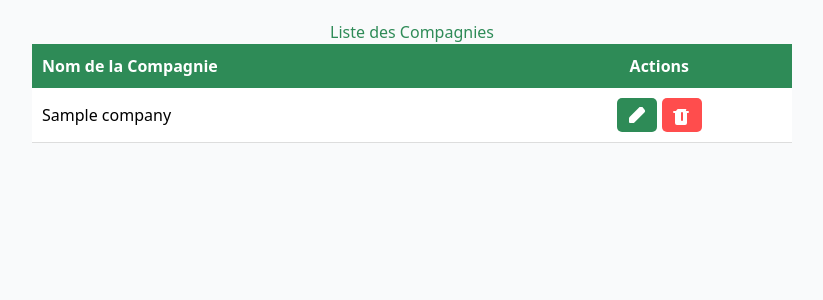
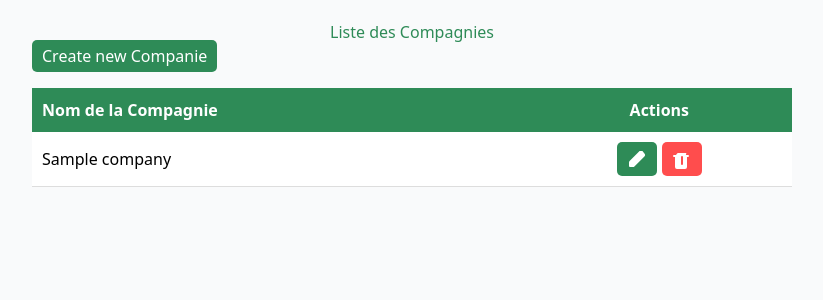
Before and after one commit to Karroumi-Mohamed/Job-Dating-Management-Platform, a PHP site: template app/views/companies/index.twig in a window 1280 px wide. Shown: the top 300 px of the page, without its empty margins (228-1051 px from the left). Run offline with PHP 8.4, Linux system fonts and the light colour scheme; the template is opened without the code that fills it: most values are stand-ins (such as "Sample title", 1, 10 or a date in 2020); some libraries are stand-ins or nearby versions.

Commit message:
button create companies

```diff
--- a/app/views/companies/index.twig
+++ b/app/views/companies/index.twig
@@ -14,6 +14,10 @@
         </div>
     {% endif %}
 {% endif %}
+<div style=" margin-bottom: 20px">
+                            <a href="/companies/create{{ company.id }}" style="text-decoration: none; padding: 5px 10px;  background-color: #2E8B57; color: white; border-radius: 5px;">Create new Companie </a>
+
+</div>
         <table style="width: 100%; border-collapse: collapse; background-color: white;">
             <thead>
                 <tr style="background-color: #2E8B57; color: white;">
```
Also changed, not shown: 1 other file.
